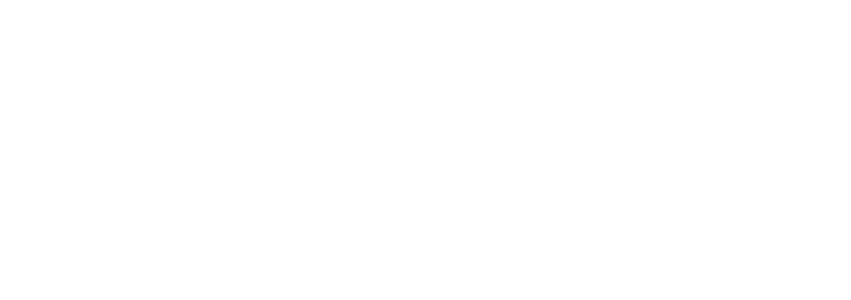
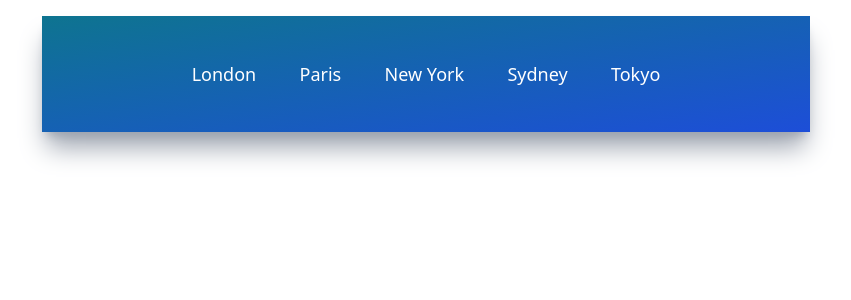
Before and after one commit to swoichha/react-weather-app, a React (Create React App) app: page / in a window 1280 px wide. Shown: the top 300 px of the page, without its empty margins (214-1065 px from the left). Built offline with nearby package versions, Linux system fonts and the light colour scheme.

Commit message:
added navbar with fixe cities

```diff
--- a/src/App.js
+++ b/src/App.js
@@ -1,9 +1,14 @@
 import './App.css';
 import UilReact from '@iconscout/react-unicons/icons/uil-react'
+import NavBar from './components/NavBar';
 
 function App() {
   return (
     <>
+      <div className="mx-auto max-w-screen-md mt-4 py-5 px-32 bg-gradient-to-br from-cyan-700 to-blue-700 h-fit shadow-xl shadow-gray-400">
+        <NavBar/>
+      </div>
+
     </>
   );
 }
--- /dev/null
+++ b/src/components/NavBar.jsx
@@ -0,0 +1,34 @@
+import React from 'react'
+
+function NavBar() {
+    // array of object
+    const cities = [
+        {
+            id: 1,
+            title: 'London'
+        },
+        {
+            id: 2,
+            title: 'Paris'
+        },
+        {
+            id: 3,
+            title: 'New York'
+        },
+        {
+            id: 4,
+            title: 'Sydney'
+        },
+        {
+            id: 5,
+            title: 'Tokyo'
+        }
+    ]
+    return <div className='flex items-center justify-around my-6'>
+        {cities.map((city)=>(
+            <button key={city.id} className='text-white text-lg font-medium'>{city.title}</button>
+      ))}
+  </div>
+}
+
+export default NavBar
```
